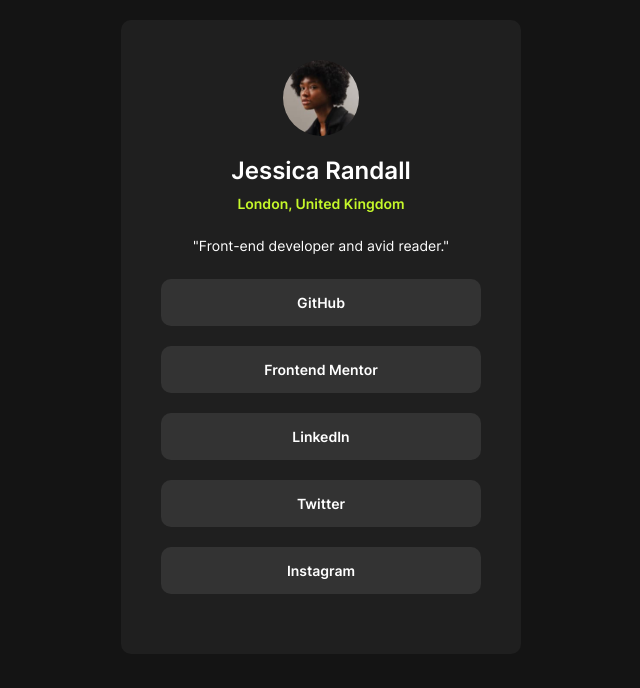
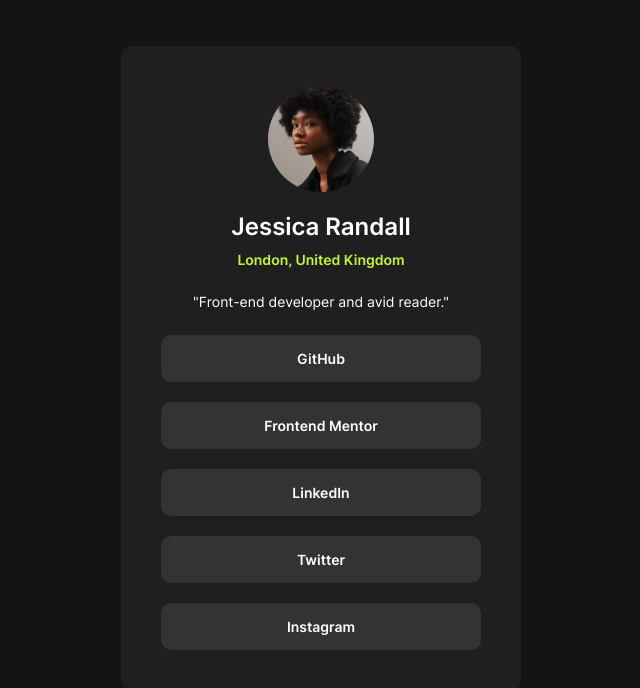
Before and after one commit to Phongkan09/Social-links-profile, a plain HTML site: page index.html in a window 1280 px wide. Shown: the part 108-796 px from the top of the page, without its empty margins (319-959 px from the left). Drawn offline with Linux system fonts and the light colour scheme.

Commit message:
Ver 1.1.1

```diff
--- a/index.html
+++ b/index.html
@@ -22,7 +22,7 @@
       <div class="box">Frontend Mentor</div>
       <div class="box">LinkedIn</div>
       <div class="box">Twitter</div>
-      <div class="box">Instagram</div>
+      <div class="box item1">Instagram</div>
     </div>
 
   </div>
--- a/style.css
+++ b/style.css
@@ -28,7 +28,7 @@ body {
     display: flex;
     justify-content: center;
     align-items: center;
-    margin: 10% auto;
+    margin: 12% auto;
     font-size: 14px;
 }
 
@@ -46,8 +46,8 @@ body {
 }
 img{
     border-radius: 50%;
-    width: 76px;
-    height: 76px;
+    width: 106px;
+    height: 106px;
     margin-bottom: 20px;
 }
 /*----------------------------------------------------------------------*/
@@ -83,3 +83,6 @@ img{
     width: 100%;
     font-family: 'SemiBold';
 }
+.item1{
+    margin-bottom: 0;
+}
```
